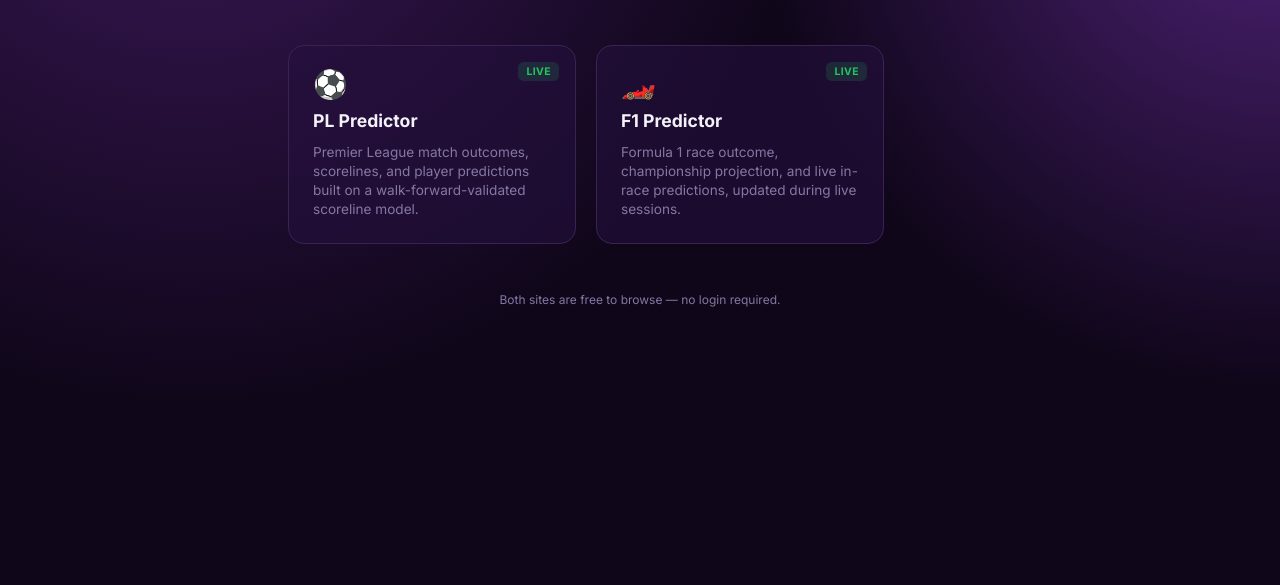
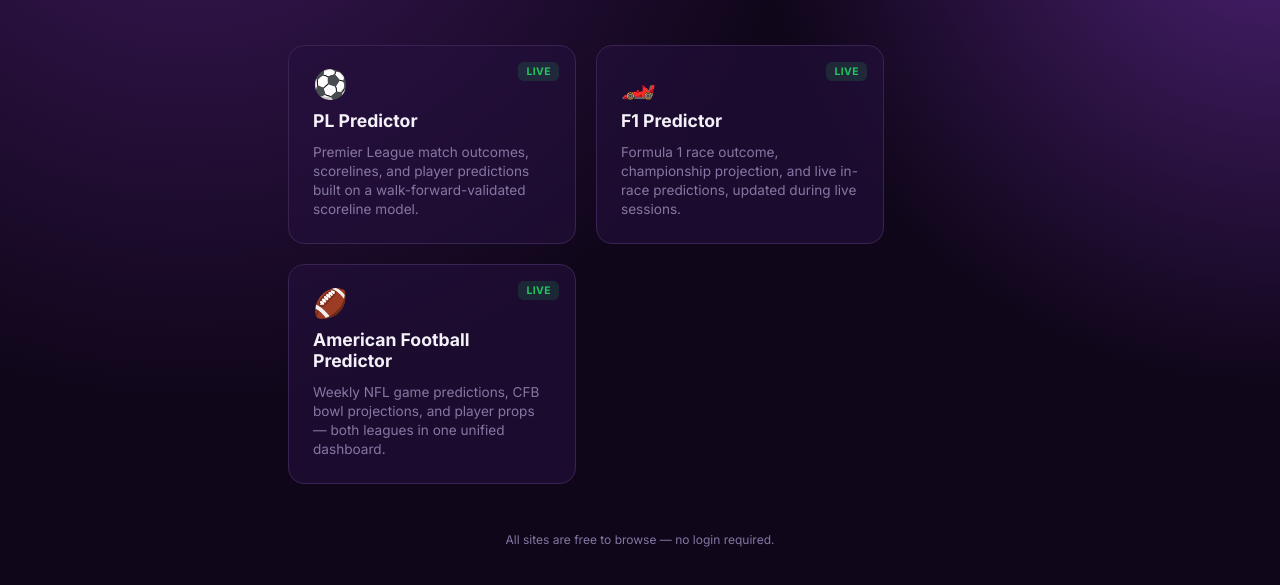
Before and after one commit to Kevocado/predictor-hub, a plain HTML site: page index.html in a window 1280 px wide. Shown: the part 137-722 px from the top of the page. Drawn offline with Linux system fonts and the light colour scheme.

Commit message:
Update links for PL and F1 Predictors; add American Football Predictor card

```diff
--- a/index.html
+++ b/index.html
@@ -150,21 +150,28 @@
   </header>
 
   <div class="grid">
-    <a class="card" href="https://pl-predictor.<fqd>.eastus2.azurecontainerapps.io" target="_blank" rel="noopener">
+    <a class="card" href="https://pl-predictor.proudbay-f56b8dfa.eastus2.azurecontainerapps.io" target="_blank" rel="noopener">
       <span class="badge live">Live</span>
       <span class="card-icon">⚽</span>
       <h2>PL Predictor</h2>
       <p>Premier League match outcomes, scorelines, and player predictions built on a walk-forward-validated scoreline model.</p>
     </a>
 
-    <a class="card" href="https://f1-predictor-ohio.onrender.com" target="_blank" rel="noopener">
+    <a class="card" href="https://f1-predictor.proudbay-f56b8dfa.eastus2.azurecontainerapps.io" target="_blank" rel="noopener">
       <span class="badge live">Live</span>
       <span class="card-icon">🏎️</span>
       <h2>F1 Predictor</h2>
       <p>Formula 1 race outcome, championship projection, and live in-race predictions, updated during live sessions.</p>
     </a>
+
+    <a class="card" href="https://sports-predictor.proudbay-f56b8dfa.eastus2.azurecontainerapps.io" target="_blank" rel="noopener">
+      <span class="badge live">Live</span>
+      <span class="card-icon">🏈</span>
+      <h2>American Football Predictor</h2>
+      <p>Weekly NFL game predictions, CFB bowl projections, and player props — both leagues in one unified dashboard.</p>
+    </a>
   </div>
 
-  <footer>Both sites are free to browse — no login required.</footer>
+  <footer>All sites are free to browse — no login required.</footer>
 </body>
 </html>
```
